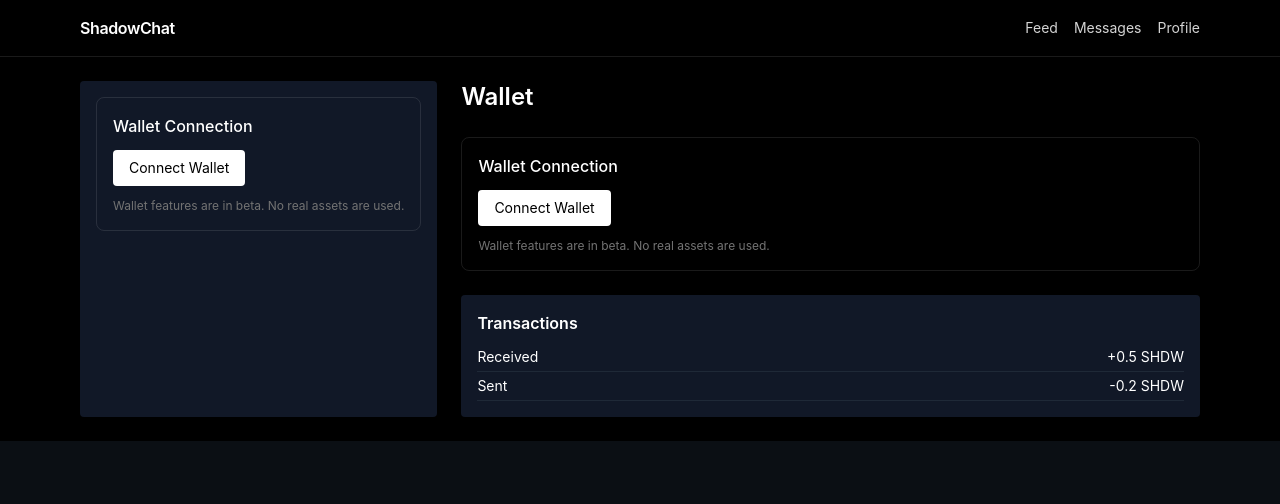
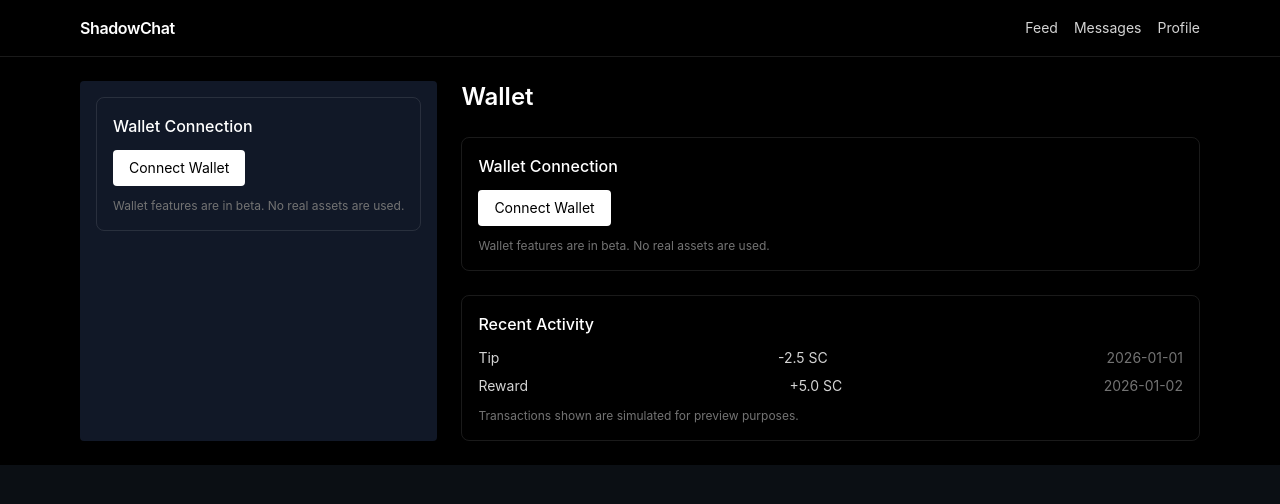
Before and after one commit to skylerblue444-code/Shadow-chat, a Next.js app in the folder apps/web/: page /wallet in a window 1280 px wide. Shown: the top 504 px of the page. Built offline with nearby package versions, Linux system fonts and the light colour scheme.

Commit message:
Update TransactionHistory.tsx

```diff
--- a/apps/web/components/TransactionHistory.tsx
+++ b/apps/web/components/TransactionHistory.tsx
@@ -1,17 +1,29 @@
-import TransactionRow from "./TransactionRow";
+export default function TransactionHistory() {
+  const mockTxs = [
+    { id: 1, type: "Tip", amount: "-2.5 SC", date: "2026-01-01" },
+    { id: 2, type: "Reward", amount: "+5.0 SC", date: "2026-01-02" },
+  ];
 
-const txs = [
-  { id: 1, type: "Received", amount: "+0.5 SHDW" },
-  { id: 2, type: "Sent", amount: "-0.2 SHDW" }
-];
+  return (
+    <div className="border border-white/10 rounded-lg p-4">
+      <h3 className="font-medium mb-3">Recent Activity</h3>
 
-export default function TransactionHistory() {
-  return (
-    <div className="bg-panel p-4 rounded">
-      <h3 className="mb-2 font-semibold">Transactions</h3>
-      {txs.map(tx => (
-        <TransactionRow key={tx.id} tx={tx} />
-      ))}
+      <ul className="space-y-2 text-sm">
+        {mockTxs.map((tx) => (
+          <li
+            key={tx.id}
+            className="flex justify-between text-neutral-300"
+          >
+            <span>{tx.type}</span>
+            <span>{tx.amount}</span>
+            <span className="text-neutral-500">{tx.date}</span>
+          </li>
+        ))}
+      </ul>
+
+      <div className="text-xs mt-3 text-neutral-500">
+        Transactions shown are simulated for preview purposes.
+      </div>
     </div>
   );
 }
```
